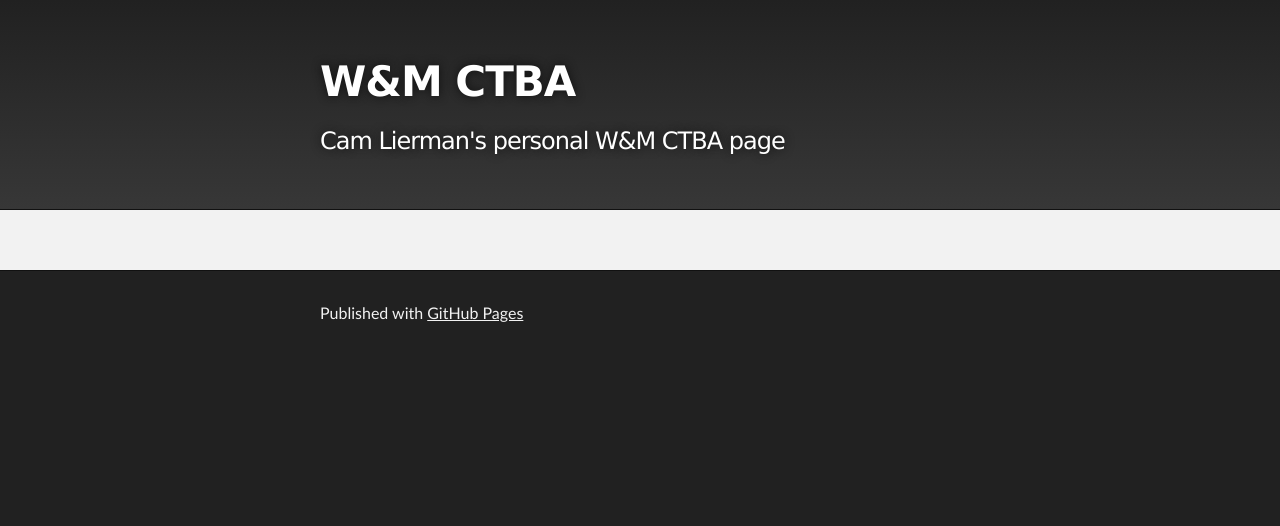
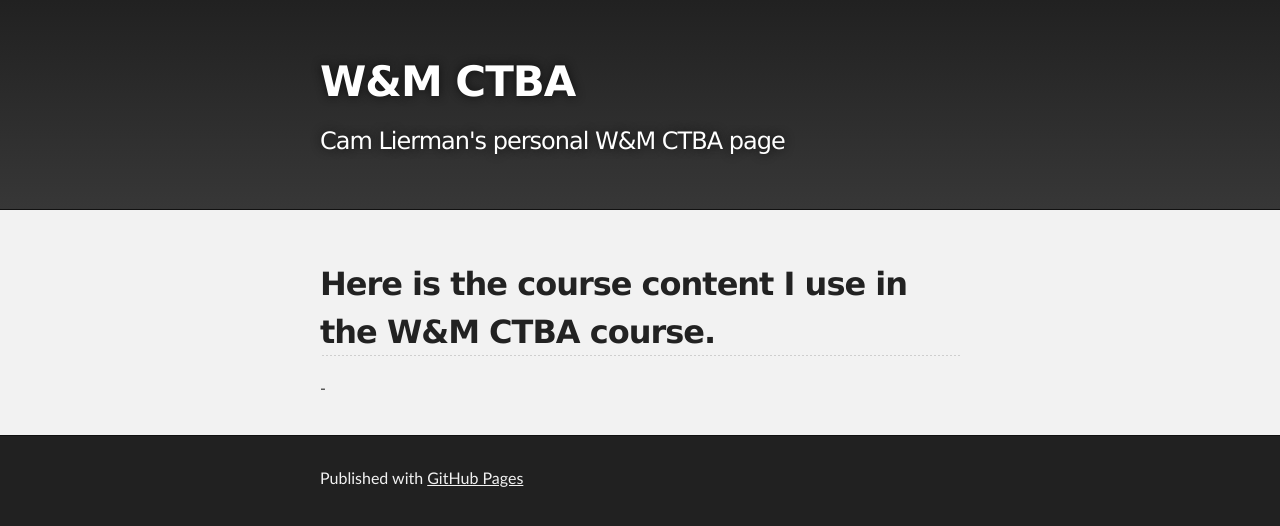
Before and after one commit to lierjet02/lierjet02.github.io, a Jekyll site: the page built from content/index.md, in a window 1280 px wide. Shown: the top 526 px of the page. Built offline with Jekyll 4.4.1, drawn with Linux system fonts in a browser that asks for light colours; our own code applies the rules of GitHub Pages for plain Markdown files.

Commit message:
Update index.md

```diff
--- a/content/index.md
+++ b/content/index.md
@@ -2,3 +2,7 @@
 title: Course Content
 description: W&M CTBA Course Content
 ---
+
+Here is the course content I use in the W&M CTBA course.
+-
+-
```
